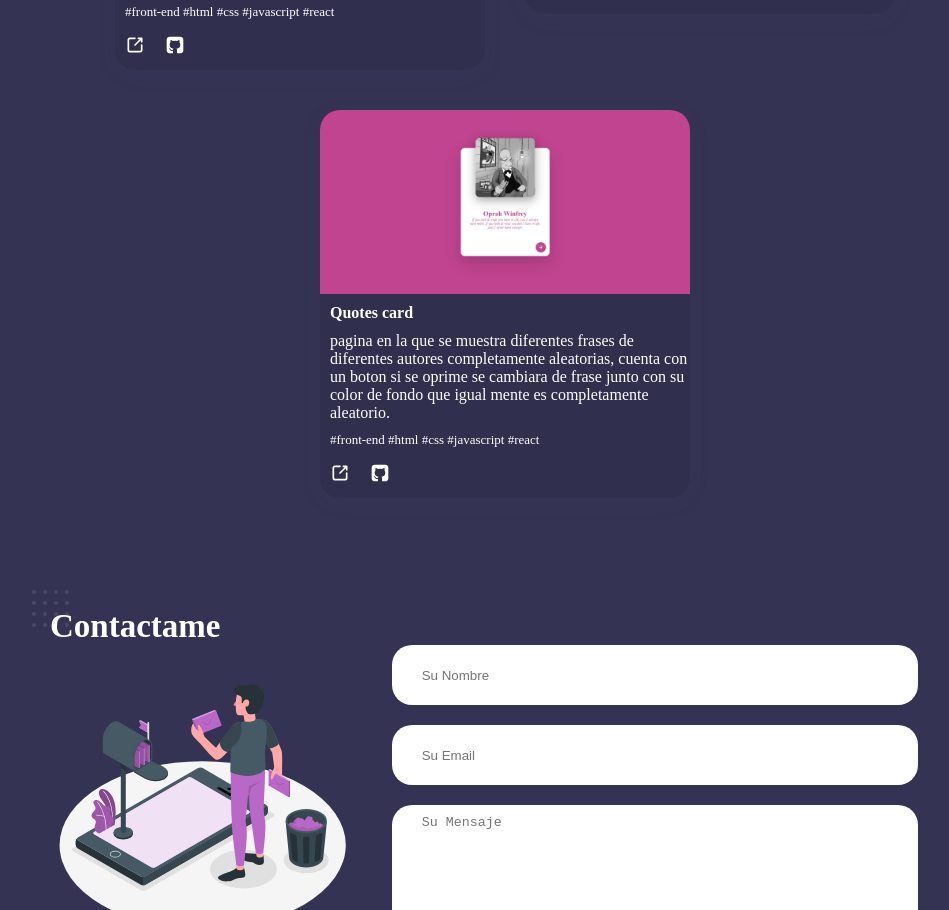
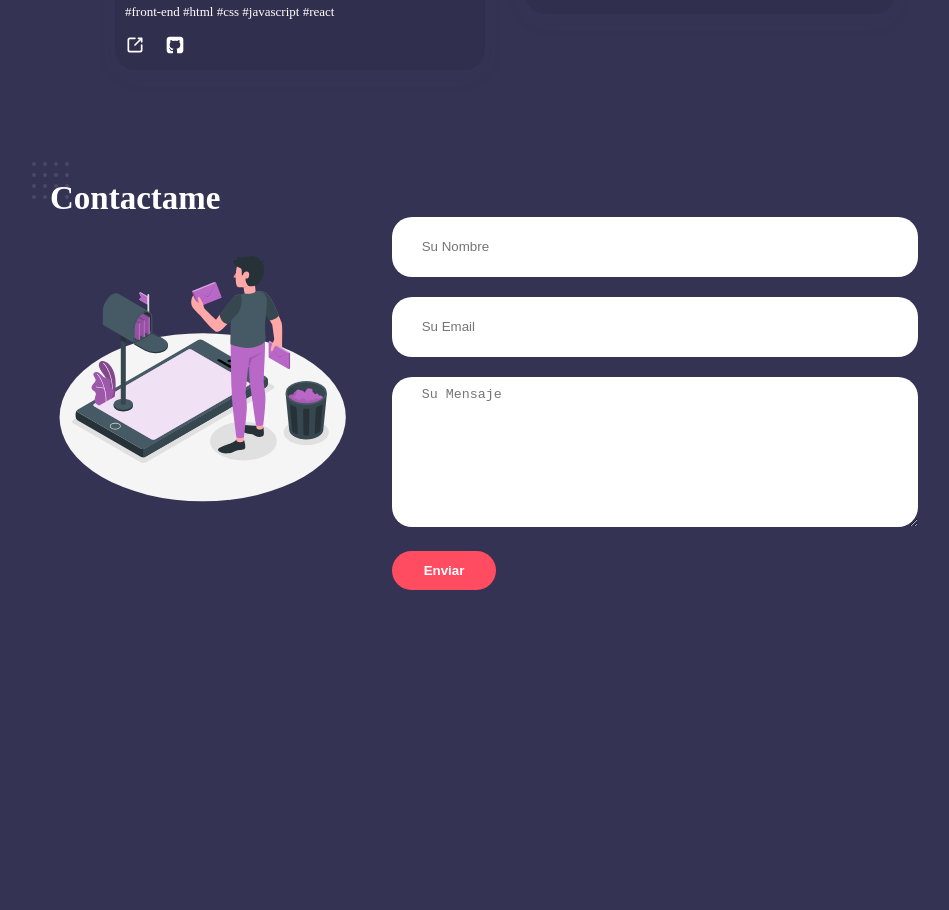
Before and after one commit to Raul99GC/myPortfolio, a React (Vite) app: page / in a window 1280 px wide. Shown: the part 2701-3611 px from the top of the page, without its empty margins (280-1229 px from the left). After the commit the page ends 3391 px from the top, so only its background shows below. Built offline with nearby package versions, Linux system fonts and the light colour scheme; no server answers; a web font is replaced by a local one.

Commit message:
elimina el quotesd card proyect

```diff
--- a/src/components/projects/Projects.jsx
+++ b/src/components/projects/Projects.jsx
@@ -46,15 +46,6 @@ const Projects = () => {
       linkDeploy: "https://crud-users-rcg.netlify.app/",
       linkGit: "https://github.com/Raul99GC/curd-users"
     },
-
-    {
-      name: 'Quotes card',
-      information: 'pagina en la que se muestra diferentes frases de diferentes autores completamente aleatorias, cuenta con un boton si se oprime se cambiara de frase junto con su color de fondo que igual mente es completamente aleatorio.',
-      img: quotes,
-      tags: "#front-end #html #css #javascript #react",
-      linkDeploy: "https://quotes-raulcg.netlify.app/",
-      linkGit: "https://github.com/Raul99GC/quotes-academlo"
-    },
   ]
 
   return (
```
